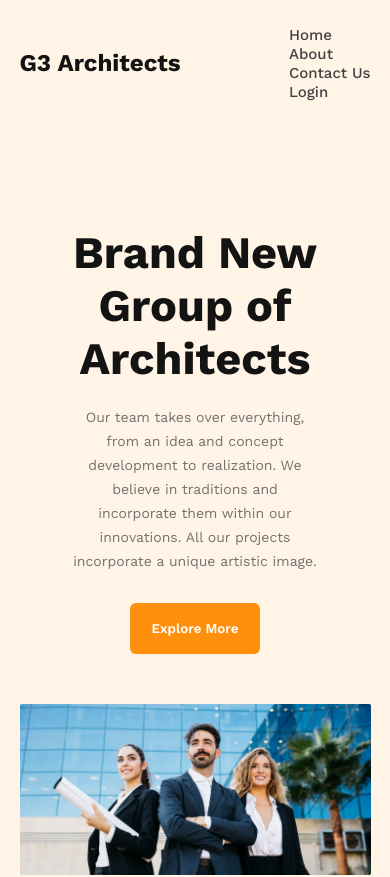
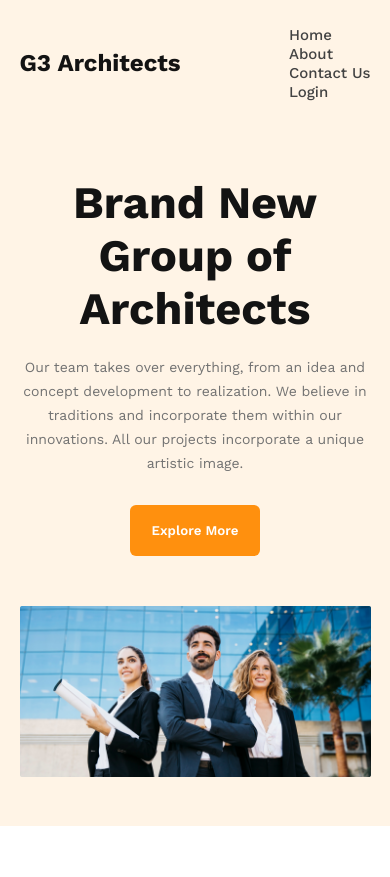
Before and after one commit to developersajeeb/g3-architects-webdemo4, a plain HTML site: page index.html in a window 390 px wide. Shown: the top 877 px of the page. Drawn offline with nearby package versions, Linux system fonts and the light colour scheme.

Commit message:
new code

```diff
--- a/style.css
+++ b/style.css
@@ -400,6 +400,14 @@ Mobile Responsive Styles
     }
 
     /* Header Section */
+    header {
+        padding-top: 50px;
+    }
+
+    .intro{
+        width: 100%;
+    }
+
     .intro h1 {
         font-size: 45px;
     }
```
